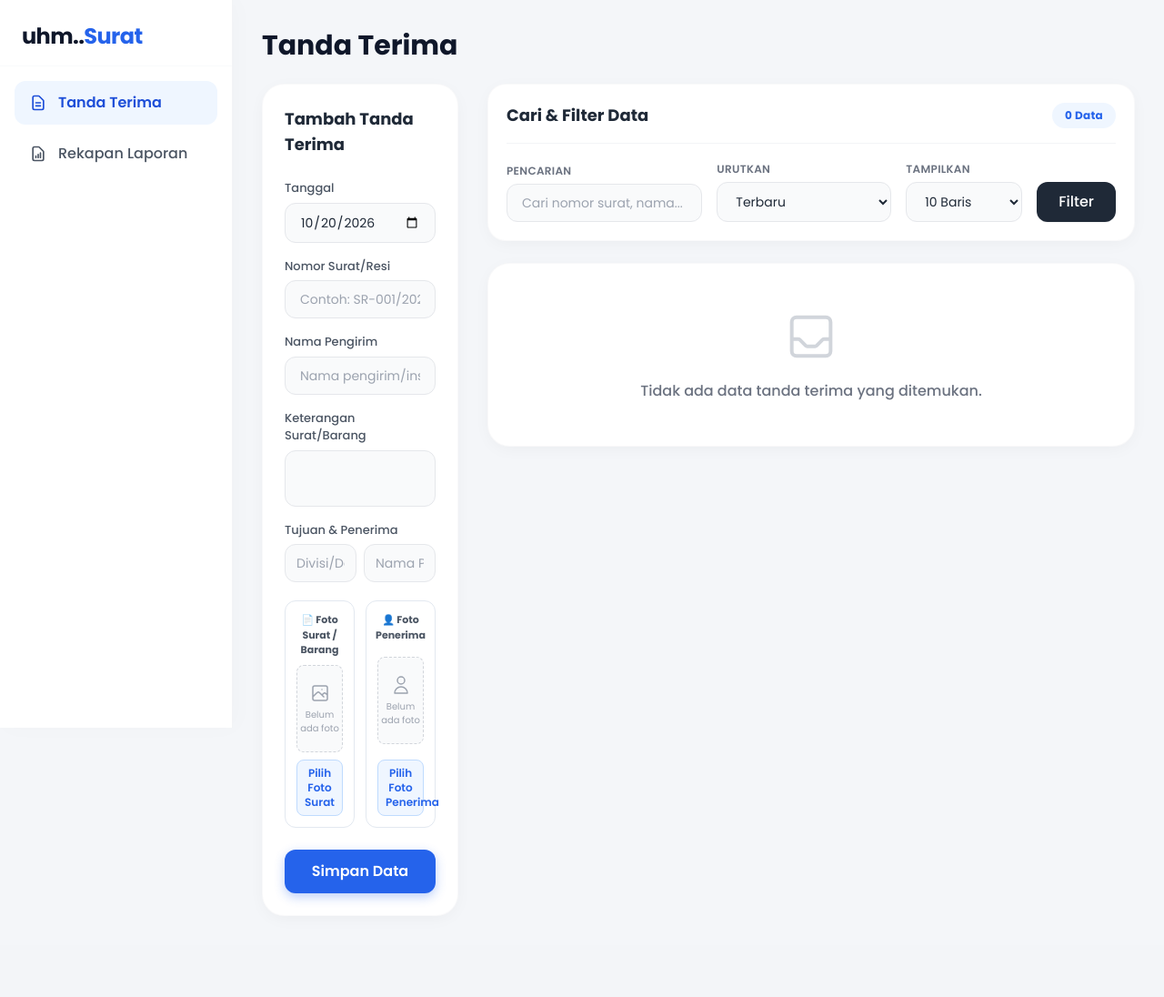
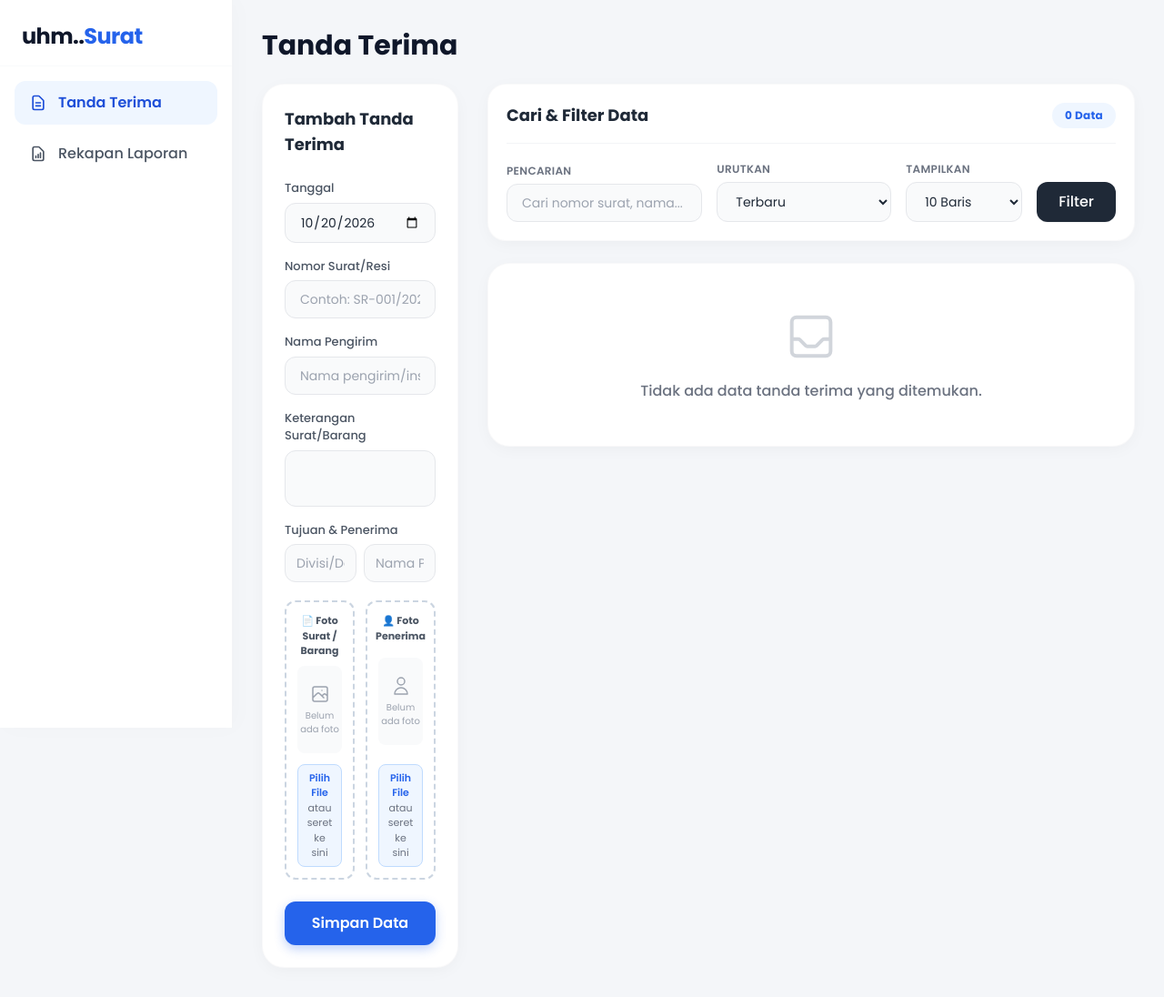
Before and after one commit to Rizqyaa/Tanda-Terima, a PHP site: page / in a window 1280 px wide. Shown: the whole page at 91% size. Before the commit the page ends 988 px from the top, so only its background shows below. Run offline with PHP 8.4, Linux system fonts and the light colour scheme; data that the repository does not hold is empty; some libraries are stand-ins or nearby versions.

Commit message:
myb mungkin

```diff
--- a/index.php
+++ b/index.php
@@ -332,10 +332,10 @@ $total_data = $query_total->fetch_assoc()['total'];
 
                     <div class="grid grid-cols-1 sm:grid-cols-2 gap-3 mt-1">
 
-                        <div class="bg-white text-slate-600 rounded-xl border border-slate-200 p-3 flex flex-col items-center justify-between text-center relative">
-                            <span class="text-[11px] font-bold text-gray-600 mb-2">📄 Foto Surat / Barang</span>
+                        <div id="dropzone-surat" class="bg-white text-slate-600 rounded-xl border-2 border-dashed border-slate-300 p-3 flex flex-col items-center justify-between text-center relative transition-colors duration-200">
+                            <span class="text-[11px] font-bold text-gray-600 mb-2 pointer-events-none">📄 Foto Surat / Barang</span>
 
-                            <div id="preview-surat" class="w-full h-24 bg-gray-50 rounded-lg flex flex-col items-center justify-center border border-dashed border-gray-300 overflow-hidden mb-2">
+                            <div id="preview-surat" class="w-full h-24 bg-gray-50 rounded-lg flex flex-col items-center justify-center overflow-hidden mb-3 pointer-events-none">
                                 <?php if(!empty($edit_data['foto_surat']) && file_exists('images/'.$edit_data['foto_surat'])): ?>
                                     <img src="images/<?= $edit_data['foto_surat'] ?>" class="w-full h-full object-cover">
                                 <?php else: ?>
@@ -344,16 +344,16 @@ $total_data = $query_total->fetch_assoc()['total'];
                                 <?php endif; ?>
                             </div>
 
-                            <label for="fotoSurat" class="w-full py-1.5 px-2 bg-blue-50 hover:bg-blue-100 text-blue-600 border border-blue-200 rounded-lg text-xs font-semibold cursor-pointer transition-colors">
-                                Pilih Foto Surat
+                            <label for="fotoSurat" class="w-full py-1.5 px-2 bg-blue-50 hover:bg-blue-100 text-blue-600 border border-blue-200 rounded-lg text-[11px] font-semibold cursor-pointer transition-colors relative z-10">
+                                Pilih File <span class="font-normal text-gray-500">atau seret ke sini</span>
                                 <input type="file" name="foto_surat" id="fotoSurat" accept="image/*" class="sr-only" <?= ($edit_data && !empty($edit_data['foto_surat'])) ? '' : 'required' ?> />
                             </label>
                         </div>
 
-                        <div class="bg-white text-slate-600 rounded-xl border border-slate-200 p-3 flex flex-col items-center justify-between text-center relative">
-                            <span class="text-[11px] font-bold text-gray-600 mb-2">👤 Foto Penerima</span>
+                        <div id="dropzone-penerima" class="bg-white text-slate-600 rounded-xl border-2 border-dashed border-slate-300 p-3 flex flex-col items-center justify-between text-center relative transition-colors duration-200">
+                            <span class="text-[11px] font-bold text-gray-600 mb-2 pointer-events-none">👤 Foto Penerima</span>
 
-                            <div id="preview-penerima" class="w-full h-24 bg-gray-50 rounded-lg flex flex-col items-center justify-center border border-dashed border-gray-300 overflow-hidden mb-2">
+                            <div id="preview-penerima" class="w-full h-24 bg-gray-50 rounded-lg flex flex-col items-center justify-center overflow-hidden mb-3 pointer-events-none">
                                 <?php if(!empty($edit_data['foto_penerima']) && file_exists('images/'.$edit_data['foto_penerima'])): ?>
                                     <img src="images/<?= $edit_data['foto_penerima'] ?>" class="w-full h-full object-cover">
                                 <?php else: ?>
@@ -362,8 +362,8 @@ $total_data = $query_total->fetch_assoc()['total'];
                                 <?php endif; ?>
                             </div>
 
-                            <label for="fotoPenerima" class="w-full py-1.5 px-2 bg-blue-50 hover:bg-blue-100 text-blue-600 border border-blue-200 rounded-lg text-xs font-semibold cursor-pointer transition-colors">
-                                Pilih Foto Penerima
+                            <label for="fotoPenerima" class="w-full py-1.5 px-2 bg-blue-50 hover:bg-blue-100 text-blue-600 border border-blue-200 rounded-lg text-[11px] font-semibold cursor-pointer transition-colors relative z-10">
+                                Pilih File <span class="font-normal text-gray-500">atau seret ke sini</span>
                                 <input type="file" name="foto_penerima" id="fotoPenerima" accept="image/*" class="sr-only" <?= ($edit_data && !empty($edit_data['foto_penerima'])) ? '' : '' ?> />
                             </label>
                         </div>
@@ -807,5 +807,56 @@ $total_data = $query_total->fetch_assoc()['total'];
         window.location.search = urlParams.toString();
     }
 </script>
+<script>
+    function setupDragAndDrop(inputId, previewContainerId, dropzoneId) {
+        const input = document.getElementById(inputId);
+        const container = document.getElementById(previewContainerId);
+        const dropzone = document.getElementById(dropzoneId);
+
+        const updatePreview = (file) => {
+            if (file && file.type.startsWith('image/')) {
+                const url = URL.createObjectURL(file);
+                container.innerHTML = `<img src="${url}" class="w-full h-full object-cover animate-fade-in">`;
+            } else {
+                alert("File harus berupa gambar!");
+            }
+        };
+
+        input.addEventListener('change', function(e) {
+            updatePreview(e.target.files[0]);
+        });
+
+        dropzone.addEventListener('dragover', (e) => {
+            e.preventDefault();
+            dropzone.classList.add('border-blue-500', 'bg-blue-50');
+            dropzone.classList.remove('border-slate-300');
+        });
+
+        dropzone.addEventListener('dragleave', (e) => {
+            e.preventDefault();
+            dropzone.classList.remove('border-blue-500', 'bg-blue-50');
+            dropzone.classList.add('border-slate-300');
+        });
+
+        dropzone.addEventListener('drop', (e) => {
+            e.preventDefault();
+            dropzone.classList.remove('border-blue-500', 'bg-blue-50');
+            dropzone.classList.add('border-slate-300');
+
+            if (e.dataTransfer.files && e.dataTransfer.files.length > 0) {
+                const file = e.dataTransfer.files[0];
+
+                const dataTransfer = new DataTransfer();
+                dataTransfer.items.add(file);
+                input.files = dataTransfer.files;
+
+                updatePreview(file);
+            }
+        });
+    }
+
+    setupDragAndDrop('fotoSurat', 'preview-surat', 'dropzone-surat');
+    setupDragAndDrop('fotoPenerima', 'preview-penerima', 'dropzone-penerima');
+</script>
 </body>
 </html>
```
